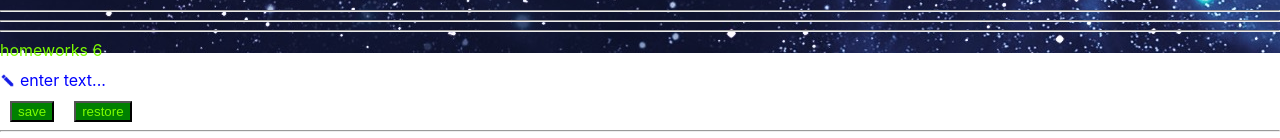
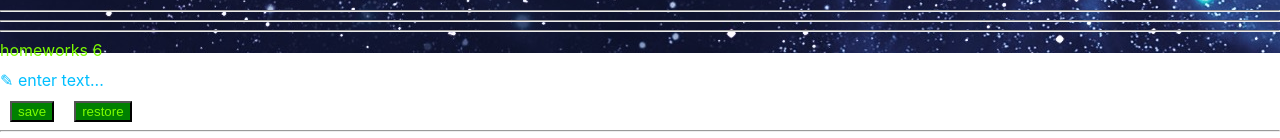
Before and after one commit to braivs/iti-homework-ignat, a React (Create React App) app: page /#/pre-junior in a window 1280 px wide. Shown: the part 747-885 px from the top of the page. Built offline with nearby package versions, Linux system fonts and the light colour scheme.

Commit message:
06 fix by answers (but problems with input)

```diff
--- a/src/p2-homeworks/h4/common/c1-SuperInputText/SuperInputText.module.css
+++ b/src/p2-homeworks/h4/common/c1-SuperInputText/SuperInputText.module.css
@@ -1,12 +1,13 @@
 .superInput {
-
+  background: black;
 }
 
+
 .errorInput {
-    border: 3px solid lime;
-    background: red;
+  border: 3px solid lime;
+  background: red;
 }
 
 .error {
-    color: green;
+  color: green;
 }
--- a/src/p2-homeworks/h6/HW6.tsx
+++ b/src/p2-homeworks/h6/HW6.tsx
@@ -11,7 +11,7 @@ function HW6() {
     saveState<string>('editable-span-value', value)
   }
   const restore = () => {
-    setValue(restoreState('editable-span-value', value))
+    setValue(restoreState<string>('editable-span-value', value))
   }
 
   return (
--- a/src/p2-homeworks/h6/common/c4-SuperEditableSpan/SuperEditableSpan.module.scss
+++ b/src/p2-homeworks/h6/common/c4-SuperEditableSpan/SuperEditableSpan.module.scss
@@ -1,14 +1,6 @@
-.editableSpan:before {
-  background: url('../../../../img/edit_icon_small.png');
-}
 .editableSpan {
-  color: blue;
+  display: inline-block;
+  color: deepskyblue;
   cursor: pointer;
-  display: flex;
-  align-items: center;
   margin: 10px 0;
 }
-.editIcon {
-  width: 15px;
-  margin-right: 5px;
-}
--- a/src/p2-homeworks/h6/common/c4-SuperEditableSpan/SuperEditableSpan.tsx
+++ b/src/p2-homeworks/h6/common/c4-SuperEditableSpan/SuperEditableSpan.tsx
@@ -1,7 +1,6 @@
 import React, {DetailedHTMLProps, InputHTMLAttributes, HTMLAttributes, useState} from 'react'
 import SuperInputText from '../../../h4/common/c1-SuperInputText/SuperInputText'
 import s from './SuperEditableSpan.module.scss'
-import editIcon from '../../../../img/edit_icon_small.png'
 
 // тип пропсов обычного инпута
 type DefaultInputPropsType = DetailedHTMLProps<InputHTMLAttributes<HTMLInputElement>, HTMLInputElement>
@@ -68,9 +67,8 @@ const SuperEditableSpan: React.FC<SuperEditableSpanType> = (
 
             {...restSpanProps}
           >
-                        <img className={s.editIcon} src={editIcon} alt=""/>
             {/*если нет захардкодженного текста для спана, то значение инпута*/}
-            {children || restProps.value}
+            ✎ {children || restProps.value}
                     </span>
         )
       }
```
Also changed, not shown: src/img/edit_icon_small.png (deleted).
